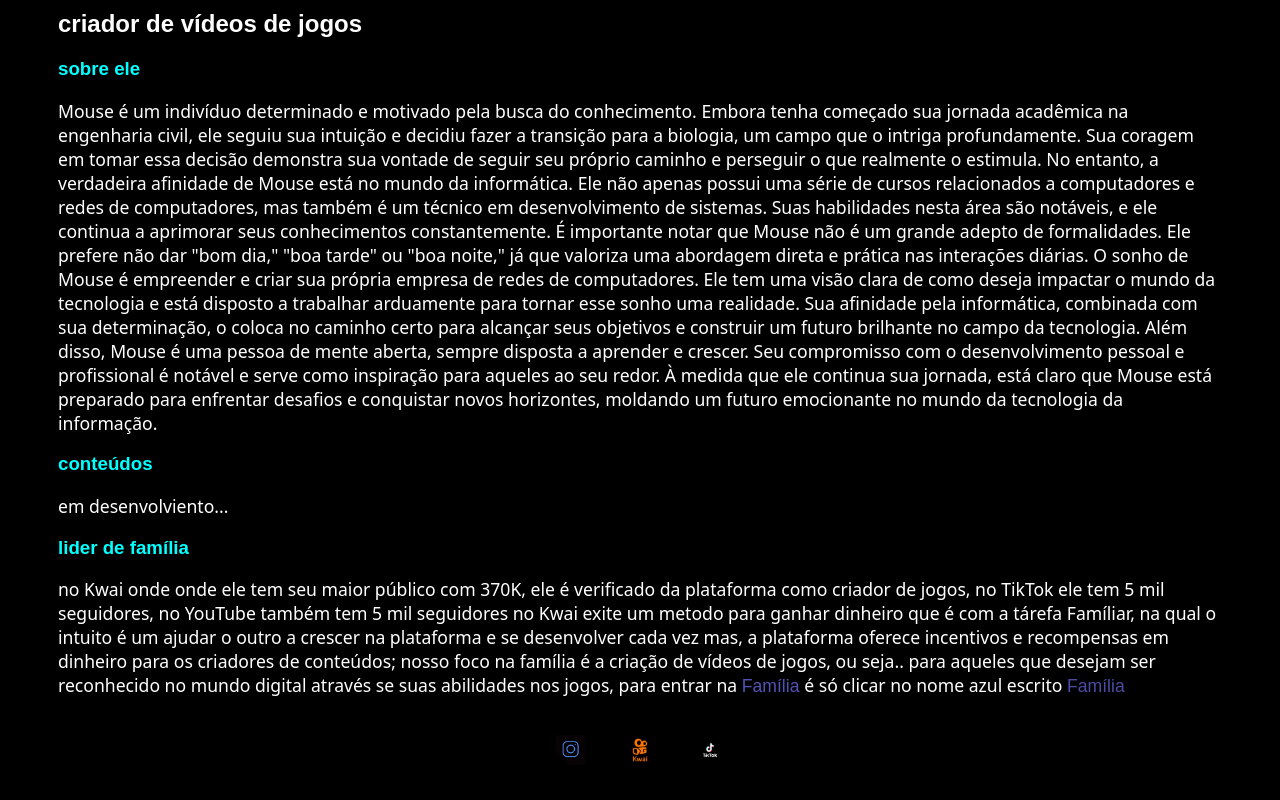
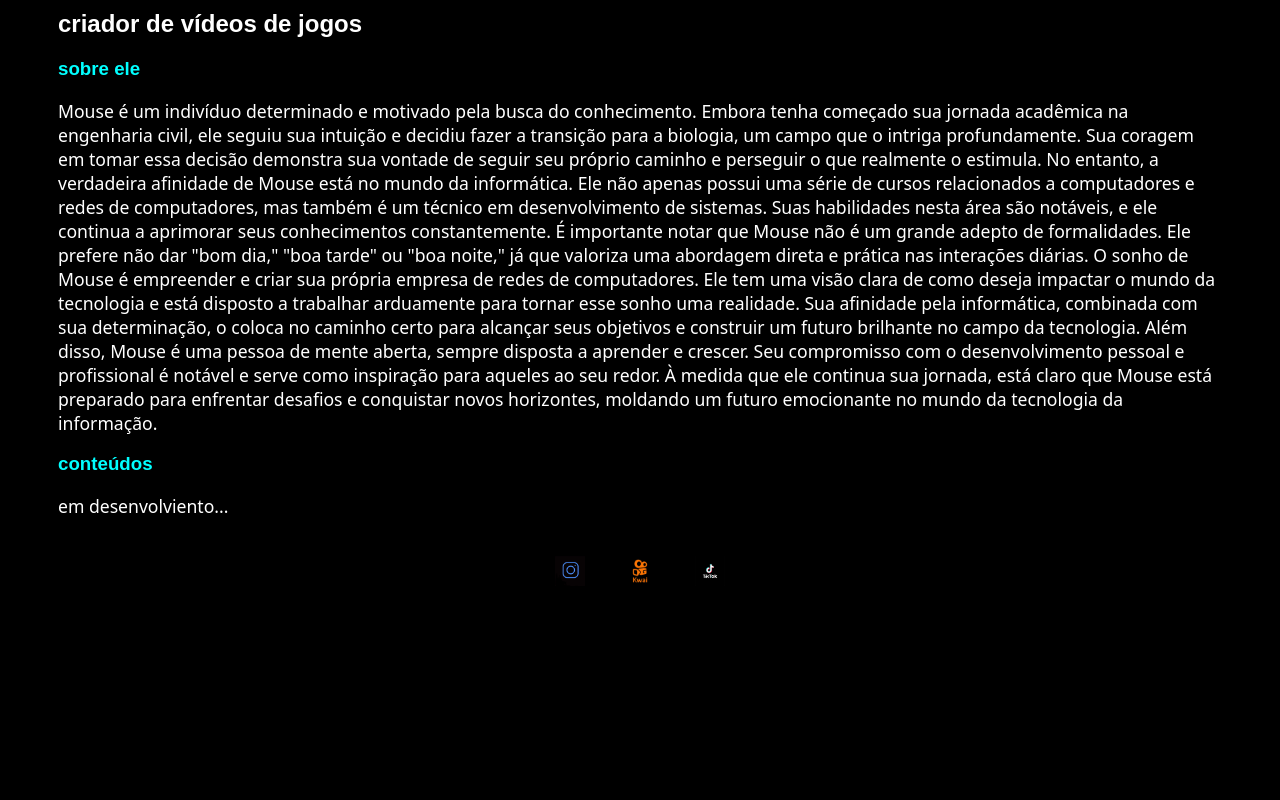
Before and after one commit to mousegolden/mousegolden.github.io, a plain HTML site: page index.html in a window 1280 px wide. Shown: the part 316-1116 px from the top of the page. After the commit the page ends 950 px from the top, so only its background shows below. Drawn offline with Linux system fonts and the light colour scheme.

Commit message:
Update index.html

```diff
--- a/index.html
+++ b/index.html
@@ -73,17 +73,7 @@ Além disso, Mouse é uma pessoa de mente aberta, sempre disposta a aprender e c
             em desenvolviento...
         </section>
         <section>
-            <h3> lider de família  </h3>
-            <p>
-             no Kwai onde onde ele tem seu maior público com 370K, ele é verificado da plataforma como criador de jogos, no TikTok ele tem 5 mil seguidores, no YouTube também tem 5 mil seguidores
-             no Kwai exite um metodo para ganhar dinheiro que é com a tárefa Famíliar,
-             na qual o intuito é um ajudar o outro a crescer na plataforma e se desenvolver cada vez mas, a plataforma
-             oferece incentivos e recompensas em dinheiro para os criadores de conteúdos; nosso foco na família é a
-             criação de vídeos de jogos, ou seja.. para aqueles  que desejam ser reconhecido no mundo digital através
-             se suas abilidades nos jogos, para entrar na <a href="https://kwai-video.com/Cq8KcQeP" style="color
-             :rgb(83, 83, 182);"> Família </a> é só clicar no nome azul  escrito <a href="https://kwai-video.com/Cq8KcQeP" style="color:rgb(76, 76, 167); font-family: Arial, Helvetica, sans-serif;"> Família</a>
 
-            </p>
         </section>
      </main>
      <footer>
```
